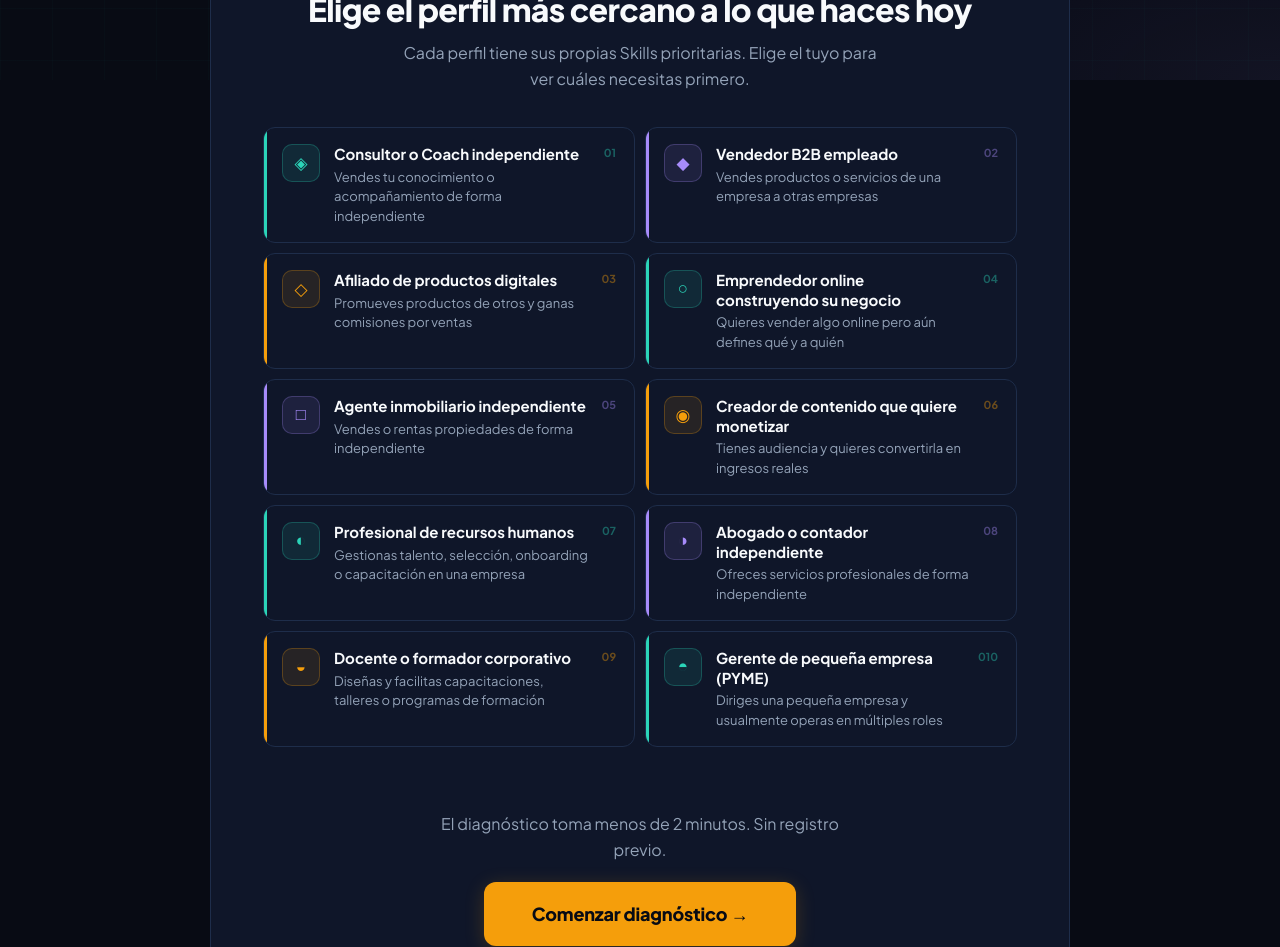
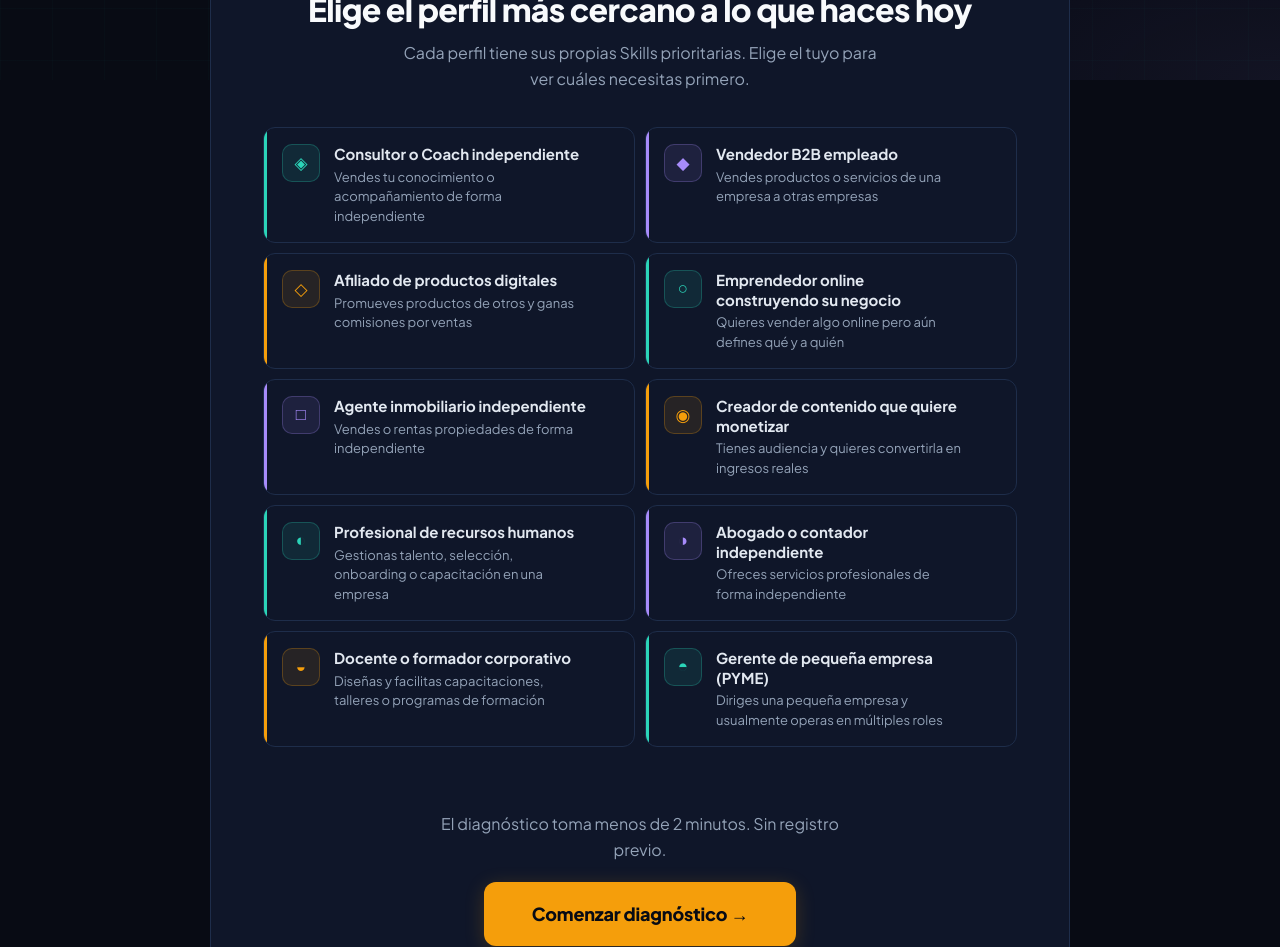
Before and after one commit to smartbizlab/skillsdiagnostic, a React (Vite) app: page / in a window 1280 px wide. Shown: the part 720-1667 px from the top of the page. Built offline with nearby package versions, Linux system fonts and the light colour scheme.

Commit message:
Versión 1.9.1

```diff
--- a/src/App.jsx
+++ b/src/App.jsx
@@ -539,13 +539,13 @@ export default function App() {
           Skills Diagnóstico · Smart Business
         </div>
 
-        {/* PROGRESS — pasos 1-4 */}
-        {paso > 0 && (
+        {/* PROGRESS — pasos 2-4 (sintoma, form, resultado) */}
+        {paso > 1 && (
           <div style={{ display:"flex", gap:"6px", marginBottom: isMobile?"28px":"36px" }}>
-            {[1,2,3,4].map((_,i)=>(
+            {[2,3,4].map((n,i)=>(
               <div key={i} style={{
                 height:"3px", flex:1, borderRadius:"2px",
-                background: paso > i+1 ? C.violet : paso === i+1 ? C.teal : "rgba(43,212,184,0.1)",
+                background: paso > n ? C.violet : paso === n ? C.teal : "rgba(43,212,184,0.1)",
                 transition:"background 0.4s ease",
               }}/>
             ))}
@@ -662,7 +662,7 @@ export default function App() {
               </p>
 
               {/* Grid de perfiles — 2 cols desktop, 1 col mobile */}
-              <div style={{
+              <div id="perfiles-grid" style={{
                 display:"grid",
                 gridTemplateColumns: isMobile ? "1fr" : "1fr 1fr",
                 gap:"10px",
@@ -670,16 +670,22 @@ export default function App() {
                 {PERFILES.map((p, i)=>{
                   const accentColor = i % 3 === 0 ? C.teal : i % 3 === 1 ? C.violet : C.amber;
                   const accentRgb   = i % 3 === 0 ? "43,212,184" : i % 3 === 1 ? "167,139,250" : "245,158,11";
+                  const isHov       = hov === p.id;
                   return (
-                    <div
+                    <button
                       key={p.id}
+                      onClick={()=>pickPerfil(p.id)}
+                      onMouseEnter={()=>setHov(p.id)}
+                      onMouseLeave={()=>setHov(null)}
                       style={{
-                        background: C.surface,
-                        border:`1.5px solid ${C.border}`,
+                        background: isHov ? `rgba(${accentRgb},0.06)` : C.surface,
+                        border:`1.5px solid ${isHov ? accentColor : C.border}`,
                         borderRadius:"12px",
                         padding:"16px 18px",
                         display:"flex", gap:"14px", alignItems:"flex-start",
                         position:"relative", overflow:"hidden",
+                        cursor:"pointer", textAlign:"left",
+                        transition:"all 0.16s ease",
                       }}
                     >
                       {/* Accent bar */}
@@ -691,30 +697,32 @@ export default function App() {
                       {/* Icon */}
                       <div style={{
                         width:38, height:38, borderRadius:"10px", flexShrink:0,
-                        background:`rgba(${accentRgb},0.1)`,
+                        background:`rgba(${accentRgb},${isHov?"0.15":"0.1"})`,
                         border:`1px solid rgba(${accentRgb},0.25)`,
                         display:"flex", alignItems:"center", justifyContent:"center",
                         fontSize:"17px", color: accentColor,
+                        transition:"background 0.16s ease",
                       }}>{p.icon}</div>
                       {/* Text */}
                       <div style={{ flex:1, minWidth:0 }}>
                         <div style={{
                           fontSize: isMobile?"14px":"15px", fontWeight:700,
-                          color:"#f8fafc", fontFamily:font, marginBottom:"4px",
-                          lineHeight:1.3,
+                          color: isHov ? "#f8fafc" : C.text,
+                          fontFamily:font, marginBottom:"4px",
+                          lineHeight:1.3, transition:"color 0.16s ease",
                         }}>{p.titulo}</div>
                         <div style={{
                           fontSize: isMobile?"12px":"13px", color:C.sub,
                           fontFamily:font, lineHeight:1.5,
                         }}>{p.desc}</div>
                       </div>
-                      {/* Number */}
-                      <div style={{
-                        fontSize:"11px", color:`rgba(${accentRgb},0.4)`,
-                        fontFamily:font, fontWeight:700, flexShrink:0,
-                        alignSelf:"flex-start", marginTop:"2px",
-                      }}>0{i+1}</div>
-                    </div>
+                      {/* Arrow on hover */}
+                      <span style={{
+                        fontSize:"16px", color: isHov ? accentColor : "transparent",
+                        flexShrink:0, alignSelf:"center",
+                        transition:"color 0.16s ease",
+                      }}>→</span>
+                    </button>
                   );
                 })}
               </div>
@@ -734,7 +742,7 @@ export default function App() {
                 El diagnóstico toma menos de 2 minutos. Sin registro previo.
               </p>
               <button
-                onClick={()=>go(1)}
+                onClick={()=>{ document.getElementById("perfiles-grid")?.scrollIntoView({ behavior:"smooth", block:"start" }); }}
                 onMouseEnter={()=>setHov("start")}
                 onMouseLeave={()=>setHov(null)}
                 style={{
@@ -759,61 +767,13 @@ export default function App() {
           </div>
         )}
 
-        {/* ══ PERFIL ══ */}
-        {paso === 1 && (
-          <div>
-            <div style={{ fontSize:"12px", color:C.teal, letterSpacing:"0.14em", fontFamily:font, fontWeight:700, marginBottom:"10px", textTransform:"uppercase" }}>
-              Paso 1 de 2 — Tu perfil
-            </div>
-            <h2 style={{ fontSize: isMobile?"22px":"30px", fontFamily:font, fontWeight:800, color:"#f8fafc", lineHeight:1.2, marginBottom:"8px", letterSpacing:"-0.02em" }}>
-              ¿Cuál describe mejor tu situación?
-            </h2>
-            <p style={{ fontSize: isMobile?"14px":"16px", color:C.sub, marginBottom: isMobile?"20px":"28px", fontFamily:font }}>
-              Elige el perfil más cercano a lo que haces hoy
-            </p>
-
-            <div style={{ display:"flex", flexDirection:"column", gap:"10px" }}>
-              {PERFILES.map(p=>(
-                <button
-                  key={p.id}
-                  onClick={()=>pickPerfil(p.id)}
-                  onMouseEnter={()=>setHov(p.id)}
-                  onMouseLeave={()=>setHov(null)}
-                  style={{
-                    background: hov===p.id ? "rgba(43,212,184,0.06)" : "rgba(15,22,41,0.8)",
-                    border:`1.5px solid ${hov===p.id ? C.teal : C.border}`,
-                    borderRadius:"10px",
-                    padding: isMobile?"14px 16px":"16px 20px",
-                    textAlign:"left", cursor:"pointer",
-                    transition:"all 0.16s ease",
-                    display:"flex", alignItems:"center", gap:"14px",
-                  }}
-                >
-                  <span style={{
-                    width:36, height:36, borderRadius:"8px", flexShrink:0,
-                    background: hov===p.id ? "rgba(43,212,184,0.12)" : C.border,
-                    display:"flex", alignItems:"center", justifyContent:"center",
-                    fontSize:"16px", color: hov===p.id ? C.teal : C.sub,
-                    transition:"all 0.16s ease",
-                  }}>{p.icon}</span>
-                  <div style={{ flex:1, minWidth:0 }}>
-                    <div style={{ fontSize: isMobile?"15px":"16px", fontWeight:700, color: hov===p.id?"#f8fafc":C.text, fontFamily:font, marginBottom:"3px", transition:"color 0.16s ease" }}>
-                      {p.titulo}
-                    </div>
-                    <div style={{ fontSize: isMobile?"13px":"14px", color:C.muted, fontFamily:font, lineHeight:1.5 }}>{p.desc}</div>
-                  </div>
-                  <span style={{ fontSize:"18px", flexShrink:0, color: hov===p.id?C.teal:"transparent", transition:"color 0.16s ease" }}>→</span>
-                </button>
-              ))}
-            </div>
-          </div>
-        )}
+        {/* Paso 1 eliminado — perfil se elige desde la landing */}
 
         {/* ══ SÍNTOMA ══ */}
         {paso === 2 && (
           <div>
             <div style={{ fontSize:"12px", color:C.violet, letterSpacing:"0.14em", fontFamily:font, fontWeight:700, marginBottom:"10px", textTransform:"uppercase" }}>
-              Paso 2 de 2 — Tu problema
+              Paso 1 de 2 — Tu problema
             </div>
             <h2 style={{ fontSize: isMobile?"22px":"30px", fontFamily:font, fontWeight:800, color:"#f8fafc", lineHeight:1.2, marginBottom:"8px", letterSpacing:"-0.02em" }}>
               ¿Qué te está costando más?
@@ -859,7 +819,7 @@ export default function App() {
             </div>
 
             <button
-              onClick={()=>go(1)}
+              onClick={()=>{ setPerfil(null); go(0); }}
               style={{ marginTop:"20px", background:"transparent", border:"none", color:C.muted, fontSize:"14px", cursor:"pointer", fontFamily:font, fontWeight:500, padding:"6px 0" }}
             >
               ← Cambiar perfil
```
